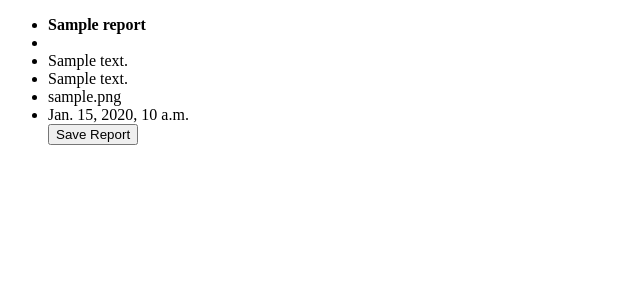
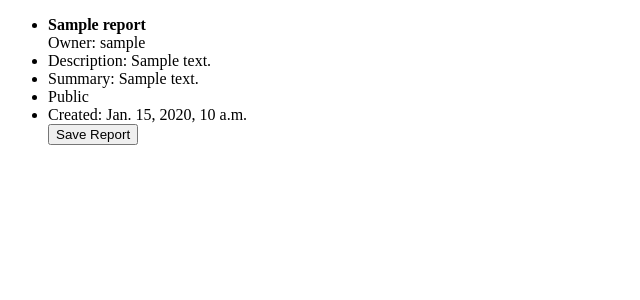
Before and after one commit to Daniel-Hoerauf/cs3240-f16-team11, a Django app: template reports/templates/see_reports.html in a window 1280 px wide. Shown: the top 300 px of the page, without its empty margins (0-640 px from the left). Run offline with Django 3.2, Linux system fonts and the light colour scheme; the template is opened without the code that fills it: values that come from a table or form of the project are taken from there, others are empty; tables that the repository leaves empty hold one stand-in row (values such as "Sample post"); parts of the project's set-up code (start-up, migrations or seed data) failed here and were passed over; some libraries are stand-ins or nearby versions.

Commit message:
Only see public or reports from groups you're in

```diff
--- a/reports/templates/see_reports.html
+++ b/reports/templates/see_reports.html
@@ -9,11 +9,15 @@
             <UL>
             {% for report in reports_list %}
                     <LI><b>{{ report.title }}</b></LI>
-                    <LI>{{ report.username }}</LI>
-                    <LI>{{ report.short_desc }}</LI>
-                    <LI>{{ report.long_desc }}</LI>
-                    <LI>{{ report.files }}</LI>
-                    <LI>{{ report.timestamp }}</LI>
+                    <LI<span>Owner: </span>{{ report.owner.username }}</LI>
+                    <LI><span>Description: </span>{{ report.short_desc }}</LI>
+                    <LI><span>Summary: </span>{{ report.long_desc }}</LI>
+                    {% if report.group %}
+                    <LI><span>Shared with: </span>{{ report.group.name }}</LI>
+                    {% else %}
+                    <li><span>Public</span></li>
+                    {% endif %}
+                    <LI><span>Created: </span>{{ report.timestamp }}</LI>
                     <button type="button" onclick="alert('Report Saved to Your Folder')">Save Report</button>
 		    <p></p>
             {% endfor %}
--- a/reports/views.py
+++ b/reports/views.py
@@ -42,8 +42,12 @@ def add_report(request):
     return render(request, 'createReport.html', {'form': form_class})
 
 def see_reports(request):
+    query = request.GET.get('search', '')
     template = loader.get_template('see_reports.html')
-    reports_list = Report.objects.all()
+    reports_list = Report.objects.all().filter(group=None)
+    for group in UserGroup.objects.filter(members=request.user):
+        reports_list = reports_list | group.report_set.all()
+        # reports_list += group.report_set.all()
     output = ', '.join([r.title for r in reports_list])
     context = RequestContext(request, {'reports_list': reports_list})
     return HttpResponse(template.render(context))
```
